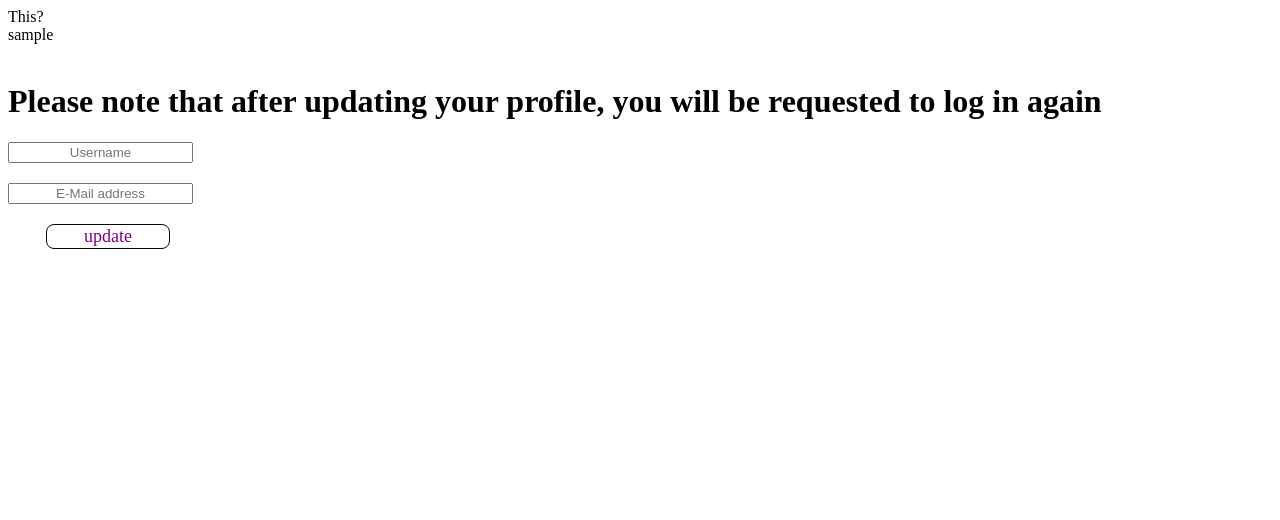
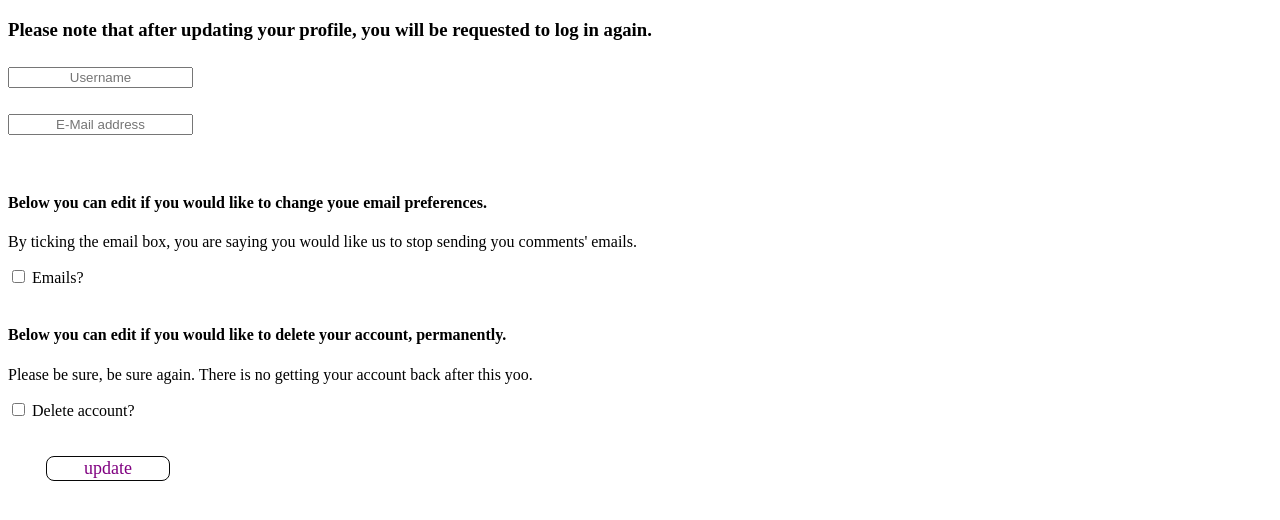
Before and after one commit to Tshiwela-Mulaudzi/Camagru, a PHP site: page /Camagru/updatepage.php in a window 1280 px wide. Shown: the top 520 px of the page. Run offline with PHP 8.4, Linux system fonts and the light colour scheme; the visitor is signed in with stand-in values (Sample User, id 1).

Commit message:
User can select email preferences

```diff
--- a/form/databaseandtables.php
+++ b/form/databaseandtables.php
@@ -30,6 +30,7 @@ try {
     email VARCHAR(30) NOT NULL,
 	userPassword VARCHAR(56),
 	activated INT(1),
+	sendmail INT(1),
 	hashedpass VARCHAR(255) NOT NULL
     )";
 
--- a/form/signinform.php
+++ b/form/signinform.php
@@ -39,6 +39,7 @@ $result = $populate->fetch(PDO::FETCH_ASSOC);
         $_SESSION['sessionUsername'] = $result['username'];
         $_SESSION['sessionEmail'] = $result['email'];
         $_SESSION['sessionID'] = $result['userID'];
+        $_SESSION['sessionNot'] = $result['sendmail'];
         // echo "right password<br>";
          header('Location: ../takeapic.html');
         }
--- a/takeapic.html
+++ b/takeapic.html
@@ -8,7 +8,8 @@
     <title>Take picture</title>
     <form action = 'form/logoutform.php' method = 'POST'>
 		<input class = "allButs" id = "logout" type = "Submit" value = "Logout">
-	</form>
+    </form>
+    <a href="http://127.0.0.1:8080/Camagru/updatepage.php">Update profile</a>
 </head>
 <body>
     <div class = "navbar">
--- a/updatepage.php
+++ b/updatepage.php
@@ -1,8 +1,6 @@
 <?php
 session_start();
 $usernamefromsession = $_SESSION['sessionUsername'];
-echo "This?<br>";
-echo $usernamefromsession."<br><br>";
 ?>
 <!DOCTYPE html>
 <html>
@@ -11,14 +9,20 @@ echo $usernamefromsession."<br><br>";
     <meta name = "viewport" content = "height = device-height, initial-scale = 1.0">
     <title> Camagru | Update </title>
     <link href="./form/main.css" rel="stylesheet">
-    <h1>Please note that after updating your profile, you will be requested to log in again</h1>
+    <h3>Please note that after updating your profile, you will be requested to log in again.</h3>
 </head>
 <body>
 <div>
 	<form class="form" id="signup" action="./form/update.php" method="POST" >
     <div class="notice"></div>
-        <h2><input class="inp" type="text" id="username" name="username" placeholder="Username" required></h2>
-	    <h2><input class="inp" type="email" id="email" name="email" placeholder="E-Mail address" required></h2>
+        <h2><input class="inp" type="text" id="username" name="username" placeholder="Username"></h2>
+	    <h2><input class="inp" type="email" id="email" name="email" placeholder="E-Mail address"></h2><br>
+        <h4>Below you can edit if you would like to change youe email preferences.</h4>
+        <p>By ticking the email box, you are saying you would like us to stop sending you comments' emails.</p>
+        <input type="checkbox" name="emailnot" value="emailnot"> Emails?<br><br>
+        <h4>Below you can edit if you would like to delete your account, permanently.</h4>
+        <p>Please be sure, be sure again. There is no getting your account back after this yoo.</p>
+        <input type="checkbox" name="delete" value="delete"> Delete account?<br><br><br>
         <input class = "allButs" id = "update" type = "Submit" value = "update">
     </form>
 </div>
```
Also changed, not shown: form/timeline.php (+11 -2 lines), form/update.php (+13 -0 lines).
